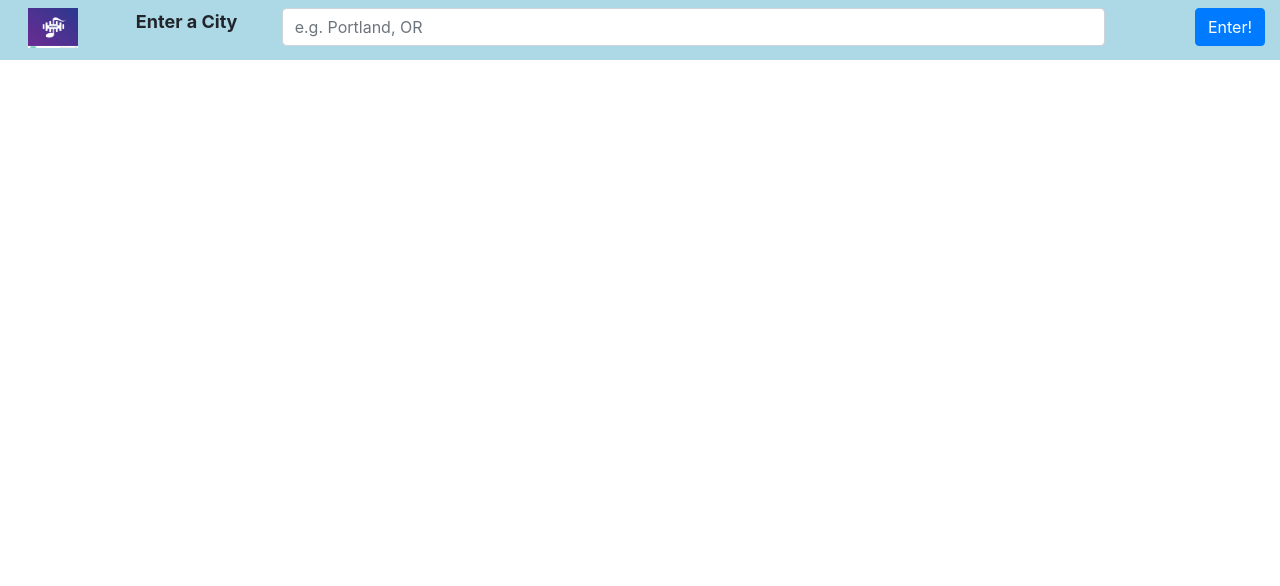
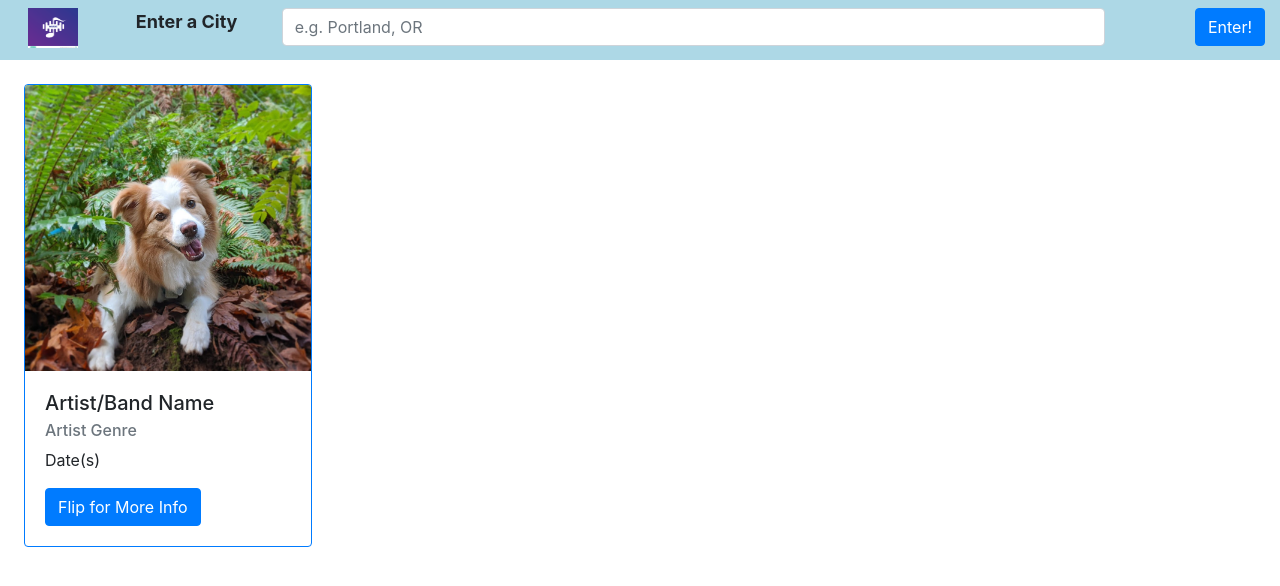
Before and after one commit to alicjamolly/TermProject.github.io, a plain HTML site: page htmlcode/searchpage.html in a window 1280 px wide. Drawn offline with nearby package versions, Linux system fonts and the light colour scheme.

Commit message:
Added card, added flip animation to card

```diff
--- a/htmlcode/searchpage.css
+++ b/htmlcode/searchpage.css
@@ -1,7 +1,41 @@
-.row {
+form > .row {
     background-color: lightblue;
 }
 
 label {
     font-size: large;
 }
+
+.card-containers {
+    padding: 1.5rem;
+    margin-right: 0;
+    margin-left: 0;
+    border-width: .2rem;
+}
+.card-flip > div {
+    backface-visibility: hidden;
+    transition: transform 300ms;
+    transition-timing-function: linear;
+    width: 100%;
+    height: 100%;
+    margin: 0;
+
+}
+
+  .front {
+    transform: rotateY(0deg);
+  }
+
+  .back {
+    transform: rotateY(180deg);
+    position: absolute;
+    top: 0;
+  }
+
+  .card-flip:hover .front {
+    transform: rotateY(-180deg);
+  }
+
+  .card-flip:hover .back {
+    transform: rotateY(0deg);
+  }
--- a/htmlcode/searchpage.html
+++ b/htmlcode/searchpage.html
@@ -1,11 +1,14 @@
 <!DOCTYPE html>
+
 <head>
     <link href="searchpage.css" rel="stylesheet">
+    <link href="flipanimation.js" rel="stylesheet">
     <link rel="stylesheet" type="text/css"
-    href="https://cdnjs.cloudflare.com/ajax/libs/twitter-bootstrap/4.0.0/css/bootstrap.min.css">
-  <script type="text/javascript"
-    src="https://cdnjs.cloudflare.com/ajax/libs/twitter-bootstrap/4.0.0/js/bootstrap.min.js"></script>
+        href="https://cdnjs.cloudflare.com/ajax/libs/twitter-bootstrap/4.0.0/css/bootstrap.min.css">
+    <script type="text/javascript"
+        src="https://cdnjs.cloudflare.com/ajax/libs/twitter-bootstrap/4.0.0/js/bootstrap.min.js"></script>
 </head>
+
 <body>
     <section class="container-fluid">
         <form>
@@ -28,4 +31,32 @@
 
 
     </section>
+    <div class="card-containers">
+        <div class="card card-flip border-primary" style="width: 18rem;" class="ml-5 mt-5">
+                <div class="front">
+                    <img class="card-img-top" src="cutezuzy.jpg" alt="Artist/Band Picture">
+                    <div class="card-body">
+                        <h5 class="card-title">Artist/Band Name</h5>
+                        <h6 class="card-subtitle mb-2 text-muted">Artist Genre</h6>
+                        <p class="card-text" id="performance-dates">Date(s)</p>
+                        <p class="card-text" id=""></p>
+                        <a href="#" class="btn btn-primary">Flip for More Info</a>
+                    </div>
+                </div>
+                <div class="back">
+                    <div class="card-body">
+                        <h5 class="card-title">Artist/Band Name</h5>
+                        <h6 class="card-subtitle mb-2 text-muted">Dates, Location</h6>
+                        <p class="card-text" id="performance-dates">Price</p>
+                        <p class="card-text" id=""></p>
+                        <a href="#" class="card-link">Click to Buy Tickets</a>
+                    </div>
+                </div>
+
+
+
+        </div>
+
+
+
 </body>
```
Also changed, not shown: htmlcode/cutezuzy.jpg (added), htmlcode/eventcard.html (added).
